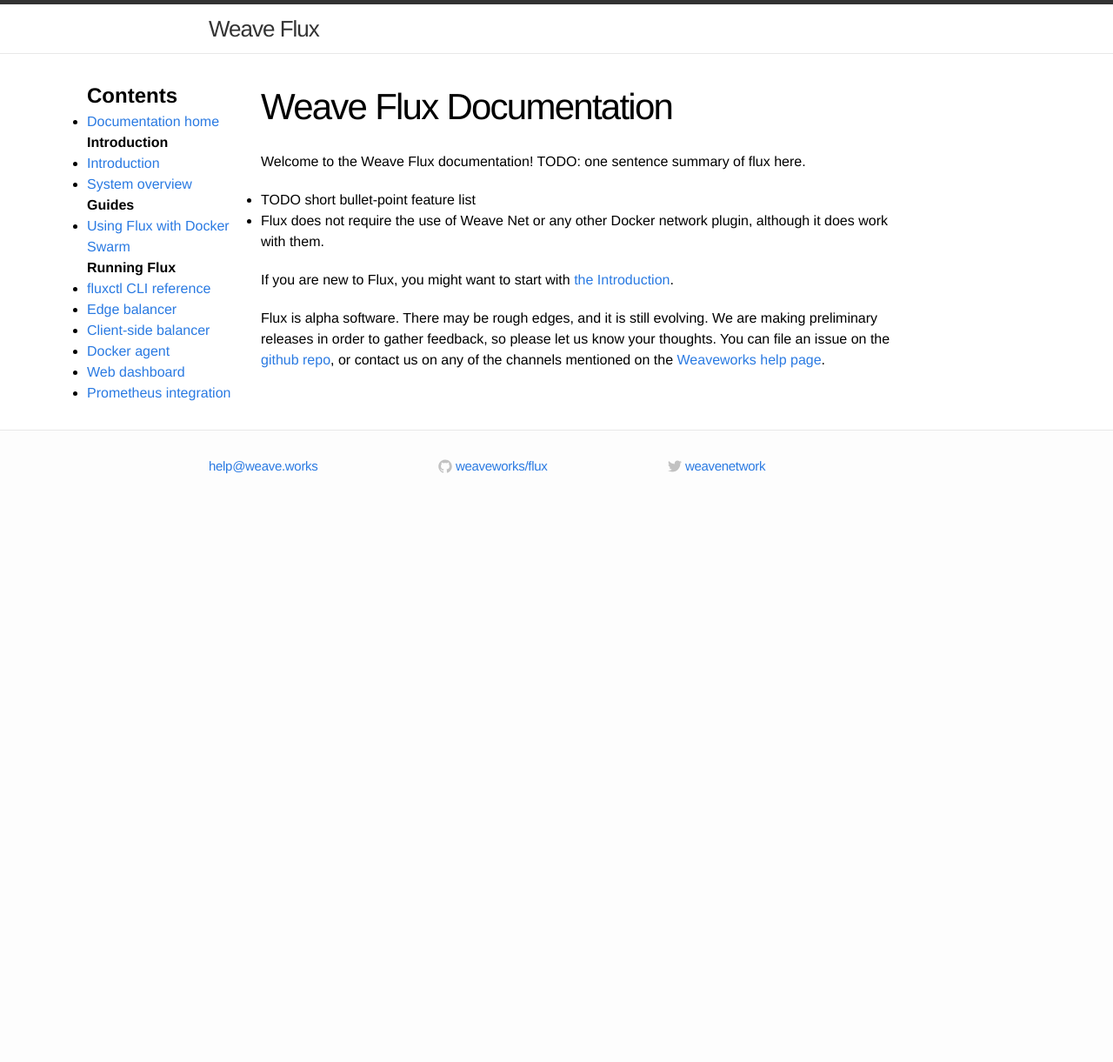
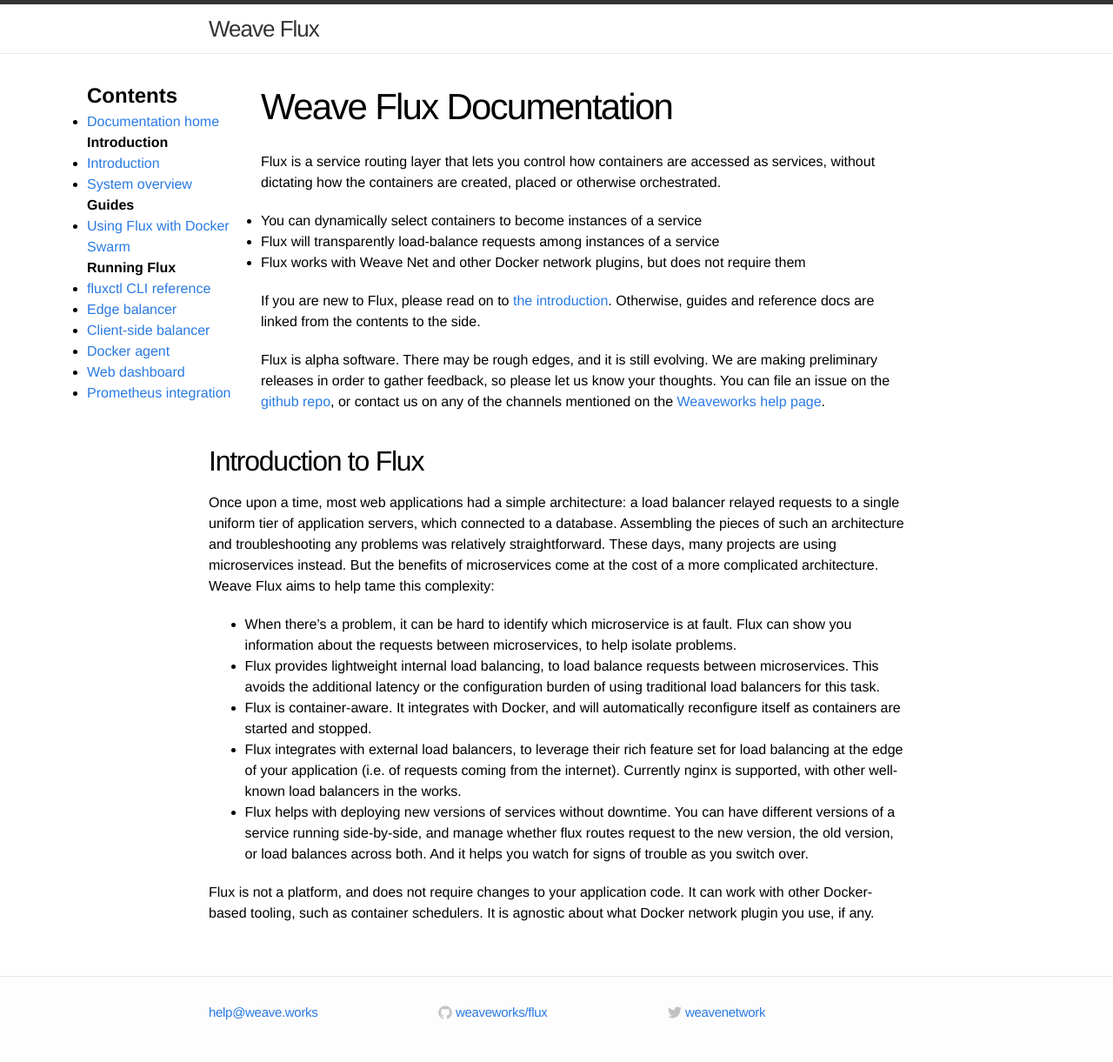
Before and after one commit to weaveworks-experiments/flux-classic, a Jekyll site: the page built from site/index.md, in a window 1280 px wide. Shown: the whole page at 87% size. Built offline with Jekyll 4.4.1, drawn with Linux system fonts in a browser that asks for light colours; before the commit the page ends 900 px from its top, so only the background shows below that.

Commit message:
Inline intro into home page, fill in TODOs

```diff
--- a/site/_includes/contents.html
+++ b/site/_includes/contents.html
@@ -1,10 +1,10 @@
 <ul>
-  <li><a href="/">Documentation home</a></li>
+  <li><a href="{{ site.baseurl }}/">Documentation home</a></li>
 </ul>
 
 <h4>Introduction</h4>
 <ul>
-  <li><a href="intro">Introduction</a></li>
+  <li><a href="{{ site.baseurl }}/#introduction-to-flux">Introduction</a></li>
   <li><a href="overview">System overview</a></li>
 </ul>
 
--- a/site/index.md
+++ b/site/index.md
@@ -3,15 +3,20 @@
 title: Weave Flux Documentation
 ---
 
-Welcome to the Weave Flux documentation! TODO: one sentence summary of
-flux here.
+Flux is a service routing layer that lets you control how containers
+are accessed as services, without dictating how the containers are
+created, placed or otherwise orchestrated.
 
-* TODO short bullet-point feature list
-* Flux does not require the use of Weave Net or any other Docker network
-plugin, although it does work with them.
+ * You can dynamically select containers to become instances of a
+   service
+ * Flux will transparently load-balance requests among instances of a
+   service
+ * Flux works with Weave Net and other Docker network plugins, but
+   does not require them
 
-If you are new to Flux, you might want to start with
-[the Introduction](intro).
+If you are new to Flux, please read on to <a
+href="#introduction-to-flux">the introduction</a>. Otherwise, guides
+and reference docs are linked from the contents to the side.
 
 Flux is alpha software.  There may be rough edges, and it is still
 evolving.  We are making preliminary releases in order to gather
@@ -19,3 +24,43 @@
 on the [github repo](https://github.com/weaveworks/flux/), or contact
 us on any of the channels mentioned on the [Weaveworks help
 page](http://www.weave.works/help/).
+
+## Introduction to Flux
+
+Once upon a time, most web applications had a simple architecture: a
+load balancer relayed requests to a single uniform tier of application
+servers, which connected to a database.  Assembling the pieces of such
+an architecture and troubleshooting any problems was relatively
+straightforward.  These days, many projects are using microservices
+instead.  But the benefits of microservices come at the cost of a more
+complicated architecture.  Weave Flux aims to help tame this
+complexity:
+
+* When there's a problem, it can be hard to identify which
+microservice is at fault.  Flux can show you information about the
+requests between microservices, to help isolate problems.
+
+* Flux provides lightweight internal load balancing, to load balance
+requests between microservices.  This avoids the additional latency or
+the configuration burden of using traditional load balancers for this
+task.
+
+* Flux is container-aware.  It integrates with Docker, and will
+automatically reconfigure itself as containers are started and
+stopped.
+
+* Flux integrates with external load balancers, to leverage their rich
+feature set for load balancing at the edge of your application
+(i.e. of requests coming from the internet).  Currently nginx is
+supported, with other well-known load balancers in the works.
+
+* Flux helps with deploying new versions of services without downtime.
+You can have different versions of a service running side-by-side, and
+manage whether flux routes request to the new version, the old
+version, or load balances across both.  And it helps you watch for
+signs of trouble as you switch over.
+
+Flux is not a platform, and does not require changes to your
+application code. It can work with other Docker-based tooling, such as
+container schedulers.  It is agnostic about what Docker network plugin
+you use, if any.
```
Also changed, not shown: site/intro.md (deleted, +0 -42 lines).
